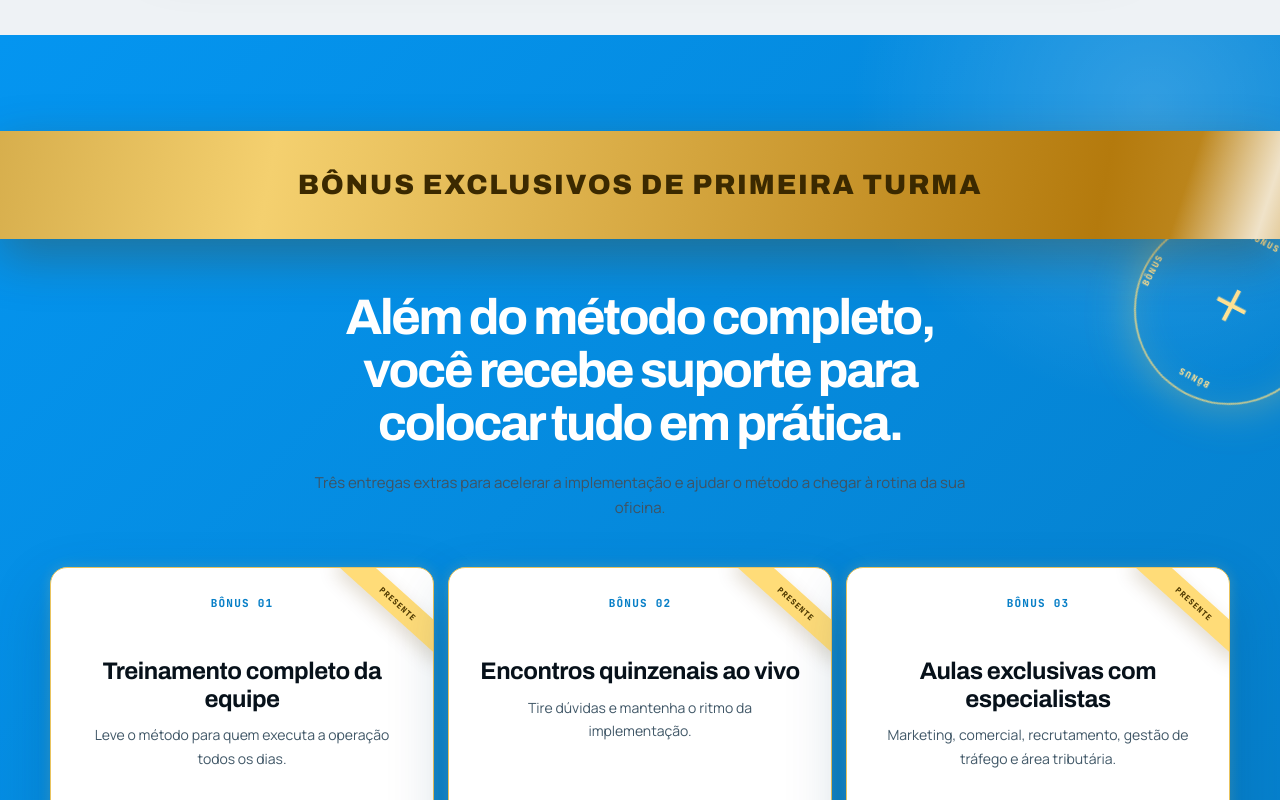
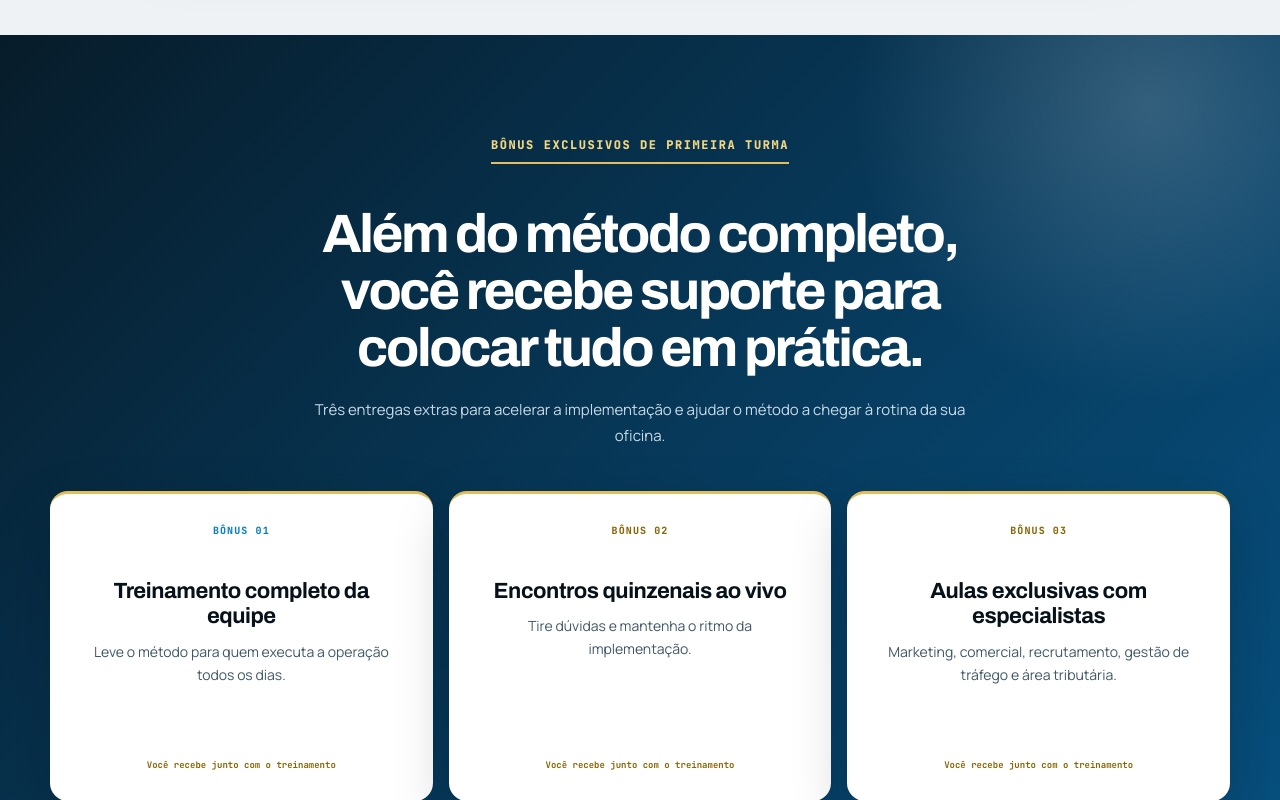
Before and after one commit to cezarhlima1/diegomensor, a Next.js app: page /oficinadealtaperformance in a window 1280 px wide. Shown: the part 5720-6520 px from the top of the page. Built offline with nearby package versions, Linux system fonts and the light colour scheme.

Commit message:
simplifica e refina secao de bonus

```diff
--- a/components/oficina-alta-performance/OficinaAltaPerformance.tsx
+++ b/components/oficina-alta-performance/OficinaAltaPerformance.tsx
@@ -241,9 +241,6 @@ export default function OficinaAltaPerformance() {
       </section>
 
       <section className={styles.bonusSection}>
-        <div className={styles.bonusOrb} aria-hidden="true">
-          <span>BÔNUS</span><span>BÔNUS</span><span>BÔNUS</span>
-        </div>
         <div className={styles.shell}>
           <div className={`${styles.sectionIntro} ${styles.reveal}`}>
             <div className={styles.bonusBadge}>Bônus exclusivos de primeira turma</div>
--- a/components/oficina-alta-performance/oficina.module.css
+++ b/components/oficina-alta-performance/oficina.module.css
@@ -909,3 +909,25 @@
 @media(prefers-reduced-motion:reduce){
   .bonusSection .bonusBadge,.bonusSection .bonusBadge:after,.bonusSection .bonus,.bonusOrb{animation:none}
 }
+
+/* Revisão premium dos bônus: menos efeitos, hierarquia e contraste limpos. */
+.bonusSection{background:linear-gradient(135deg,#071c2a,#073d61 58%,#075181);color:#fff}
+.bonusSection .bonusBadge{position:static;display:inline-flex;width:auto;min-height:0;margin:0 0 22px;padding:0 0 9px;transform:none;overflow:visible;border:0;border-bottom:2px solid #e5bd5d;border-radius:0;background:transparent;color:#f2d681;font:800 12px var(--font-jetbrains);letter-spacing:.13em;box-shadow:none;animation:none}
+.bonusSection .bonusBadge:after{display:none;animation:none}
+.bonusSection .sectionIntro h2{max-width:800px;font-size:clamp(38px,4.4vw,54px);line-height:1.06}
+.bonusSection .bonusLead{max-width:680px;color:#c8dbe7}
+.bonusSection .bonusGrid{gap:16px;margin-top:42px}
+.bonusSection .bonus,.bonusSection .bonus:first-child,.bonusSection .bonus:nth-child(2),.bonusSection .bonus:nth-child(3){min-height:310px;padding:30px;border:0;border-top:3px solid #e4bd5d;border-radius:18px;background:#fff;box-shadow:0 22px 55px rgba(0,12,22,.22);animation:none}
+.bonusSection .bonus:before,.bonusSection .bonus:after{display:none}
+.bonusSection .bonusTop span{color:#8a6507;font-size:10px}
+.bonusSection .bonus h3,.bonusSection .bonus:first-child h3,.bonusSection .bonus:nth-child(2) h3,.bonusSection .bonus:nth-child(3) h3{margin-top:42px;color:#07111a;font-size:22px;line-height:1.15}
+.bonusSection .bonus p,.bonusSection .bonus:first-child p,.bonusSection .bonus:nth-child(2) p,.bonusSection .bonus:nth-child(3) p{color:#405767}
+.bonusSection .bonus small,.bonusSection .bonus:first-child small,.bonusSection .bonus:nth-child(2) small,.bonusSection .bonus:nth-child(3) small{color:#8a6507}
+@media(hover:hover) and (pointer:fine){
+  .bonusSection .bonus:hover,.bonusSection .bonus:first-child:hover,.bonusSection .bonus:nth-child(2):hover,.bonusSection .bonus:nth-child(3):hover{transform:translateY(-6px);border-color:#f0cd75;background:#fff;box-shadow:0 30px 70px rgba(0,12,22,.3)}
+}
+@media(max-width:700px){
+  .bonusSection .bonusBadge{font-size:10px;line-height:1.4}
+  .bonusSection .sectionIntro h2{font-size:34px}
+  .bonusSection .bonus,.bonusSection .bonus:first-child,.bonusSection .bonus:nth-child(2),.bonusSection .bonus:nth-child(3){min-height:250px;padding:24px}
+}
```
